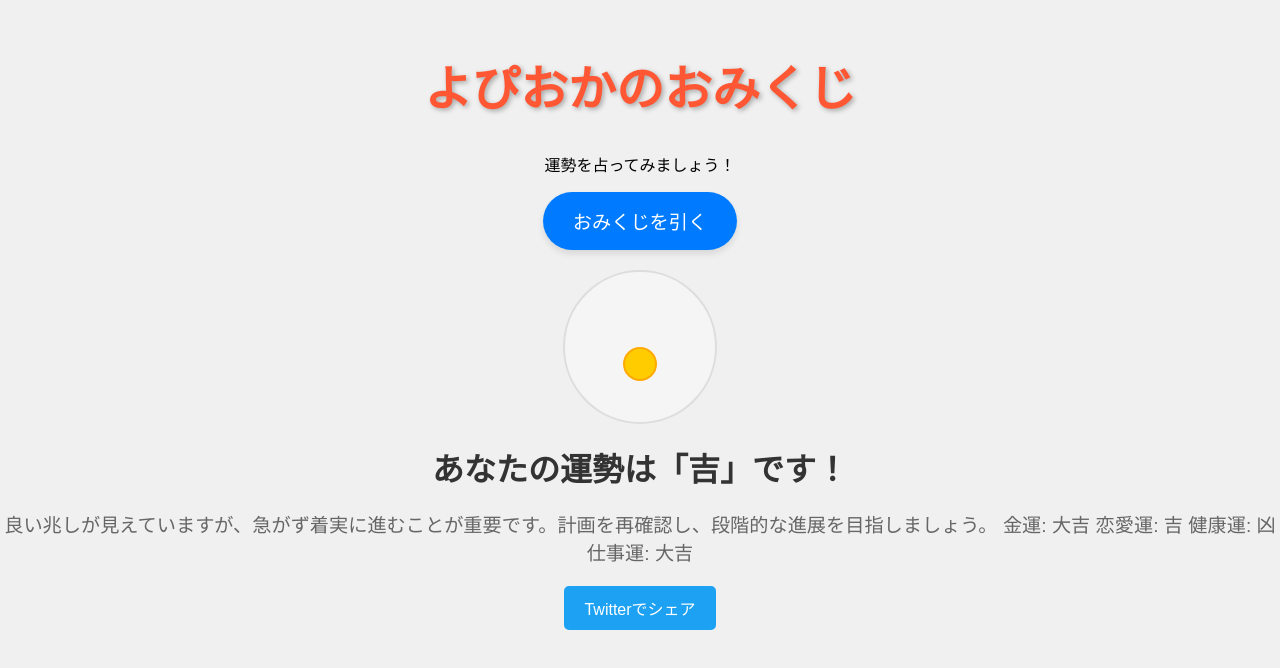
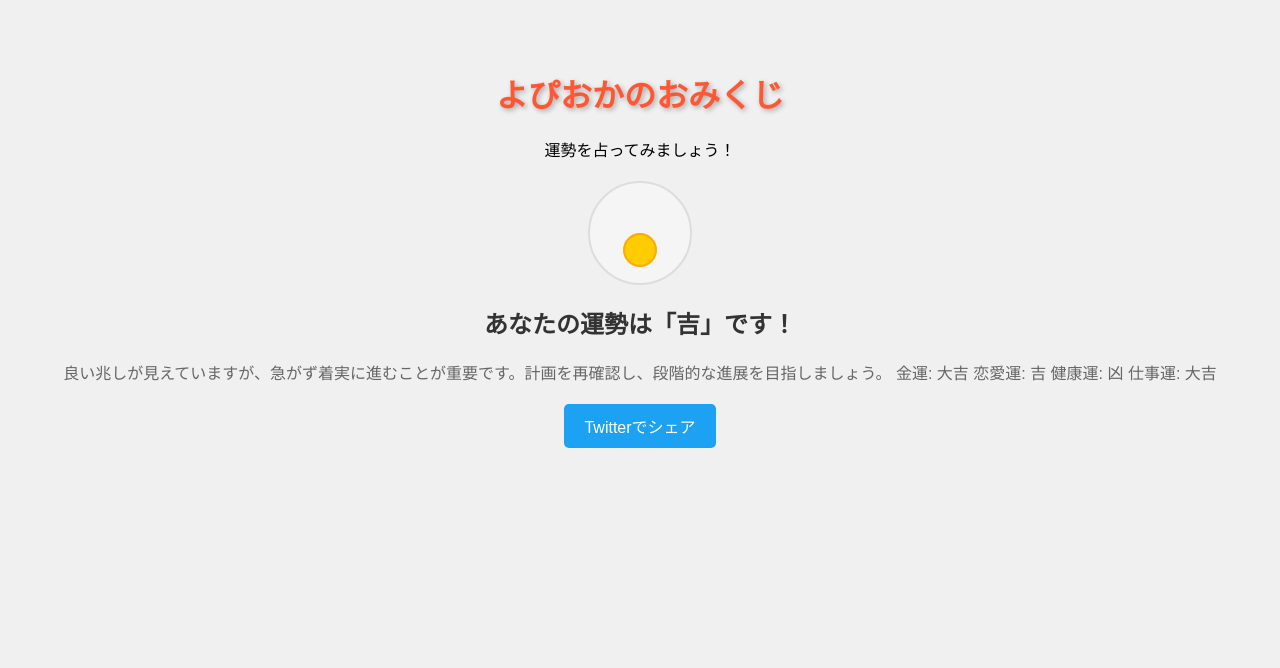
Before and after one commit to keisuke77/omikuzi, a plain HTML site: page index.html in a window 1280 px wide. Both pictures are taken after a click on the button "おみくじを引く". Drawn offline with Linux system fonts and the light colour scheme.

Commit message:
Update index.html

```diff
--- a/index.html
+++ b/index.html
@@ -9,22 +9,23 @@
             font-family: Arial, sans-serif;
             text-align: center;
             margin: 0;
-            padding: 0;
+            padding: 20px;
             background-color: #f0f0f0;
             overflow: hidden;
         }
         .container {
             margin-top: 50px;
             position: relative;
+            padding: 0 20px;
         }
         h1 {
-            font-size: 3em;
+            font-size: 2em;
             color: #ff5733;
             text-shadow: 2px 2px 5px rgba(0, 0, 0, 0.3);
         }
         .result {
             margin: 20px 0;
-            font-size: 2em;
+            font-size: 1.5em;
             font-weight: bold;
             color: #333;
             opacity: 0;
@@ -32,7 +33,7 @@
         }
         .btn {
             padding: 15px 30px;
-            font-size: 1.2em;
+            font-size: 1em;
             background-color: #007BFF;
             color: white;
             border: none;
@@ -66,14 +67,14 @@
         }
         .fortune-details {
             margin-top: 20px;
-            font-size: 1.2em;
+            font-size: 1em;
             color: #666;
             opacity: 0;
             transition: opacity 0.5s ease-in-out;
         }
         .animation-box {
-            width: 150px;
-            height: 150px;
+            width: 100px;
+            height: 100px;
             margin: 20px auto;
             background-color: #f5f5f5;
             border: 2px solid #ddd;
@@ -116,7 +117,7 @@
     <div class="container">
         <h1>よぴおかのおみくじ</h1>
         <p>運勢を占ってみましょう！</p>
-        <button class="btn" onclick="drawOmikuji()">おみくじを引く</button>
+        <button class="btn" id="omikujiButton" onclick="drawOmikuji()">おみくじを引く</button>
         <div class="animation-box">
             <div class="gacha-ball" id="gachaBall"></div>
         </div>
@@ -143,6 +144,7 @@
             const resultElement = document.getElementById("result");
             const fortuneDetailsElement = document.getElementById("fortuneDetails");
             const shareButton = document.getElementById("shareButton");
+            const omikujiButton = document.getElementById("omikujiButton");
 
             // 初期化
             resultElement.style.opacity = "0";
@@ -166,6 +168,9 @@
                     // シェアボタン表示
                     shareButton.style.display = "inline-block";
                     shareButton.onclick = () => shareToTwitter(fortune);
+
+                    // おみくじボタン削除
+                    omikujiButton.remove();
                 }, 1000);
             }, 500);
         }
```
Lines whose indentation alone changed are shown as unchanged.
